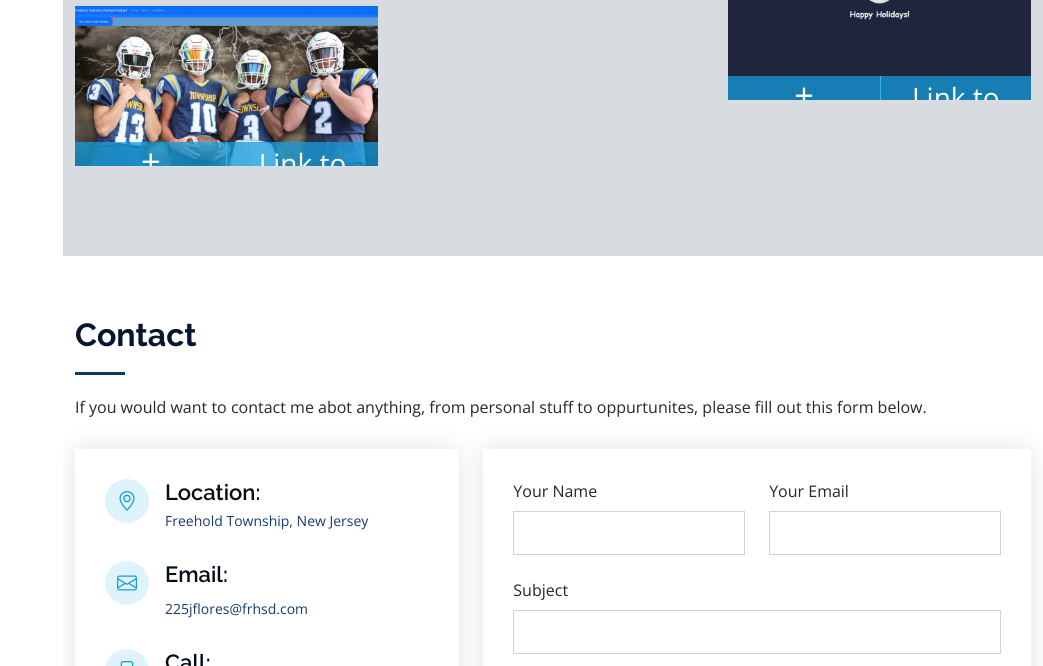
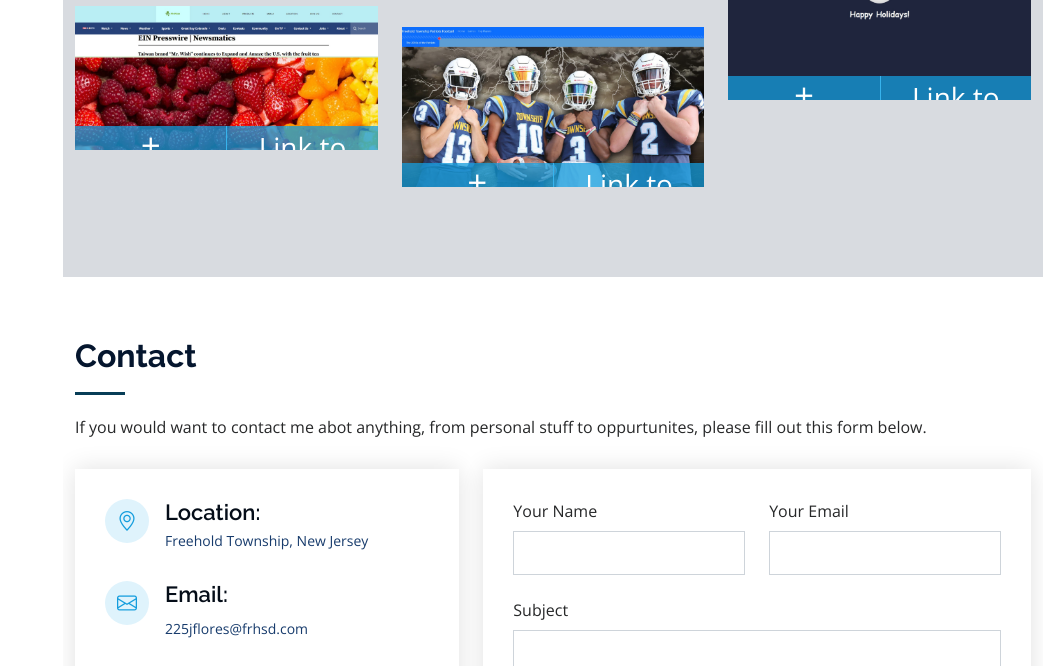
Before and after one commit to JustinFlo/JF-Portfolio, a plain HTML site: page index.html in a window 1280 px wide. Shown: the part 4238-4904 px from the top of the page, without its empty margins (237-1280 px from the left). Drawn offline with nearby package versions, Linux system fonts and the light colour scheme.

Commit message:
Website Added

```diff
--- a/index.html
+++ b/index.html
@@ -376,6 +376,16 @@
             </div>
           </div>
 
+          <div class="col-lg-4 col-md-6 portfolio-item filter-card">
+            <div class="portfolio-wrap">
+              <img src="pictures/Mr.Wish.jpeg" class="img-fluid" alt="">
+              <div class="portfolio-links">
+                <a href="pictures/Mr.Wish.jpeg"data-gallery="portfolioGallery" class="portfolio-lightbox" title="Mr.Wish Remake: Took the Mr.Wish website and remade it in my image. It doesn't look as polished, but wanted to pull all the important things from the website and put it on the front page. Used HTML, CSS, and Bootstrap to code this."><i class="bx bx-plus"></i></a> <a href="https://justinflo.github.io/Website-Remake/">Link to Website</a>
+
+              </div>
+            </div>
+          </div>
+
           <div class="col-lg-4 col-md-6 portfolio-item filter-web">
             <div class="portfolio-wrap">
               <img src="pictures/FTHS.jpeg" class="img-fluid" alt="">
```
Also changed, not shown: pictures/Mr.Wish.jpeg (added).
